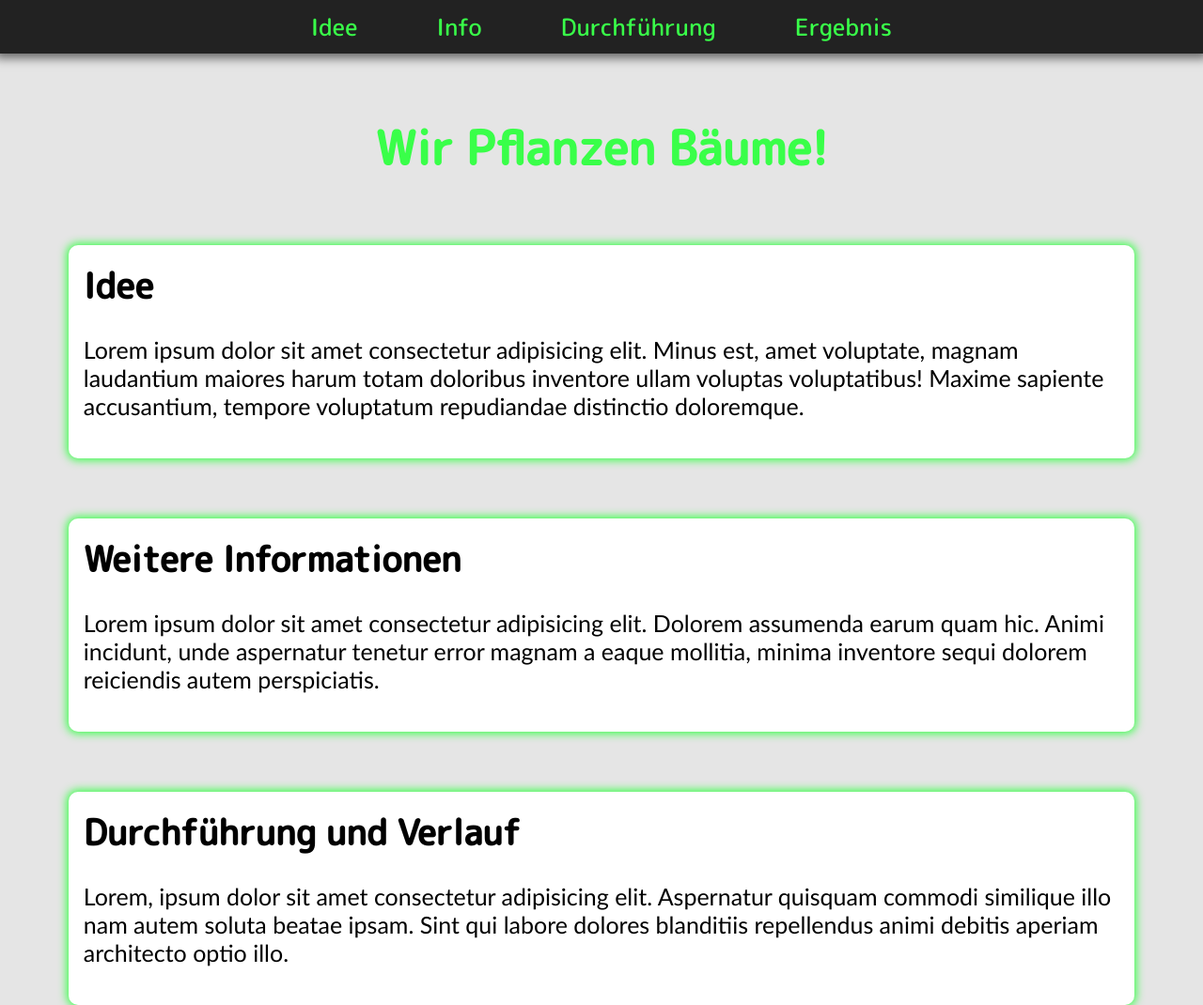
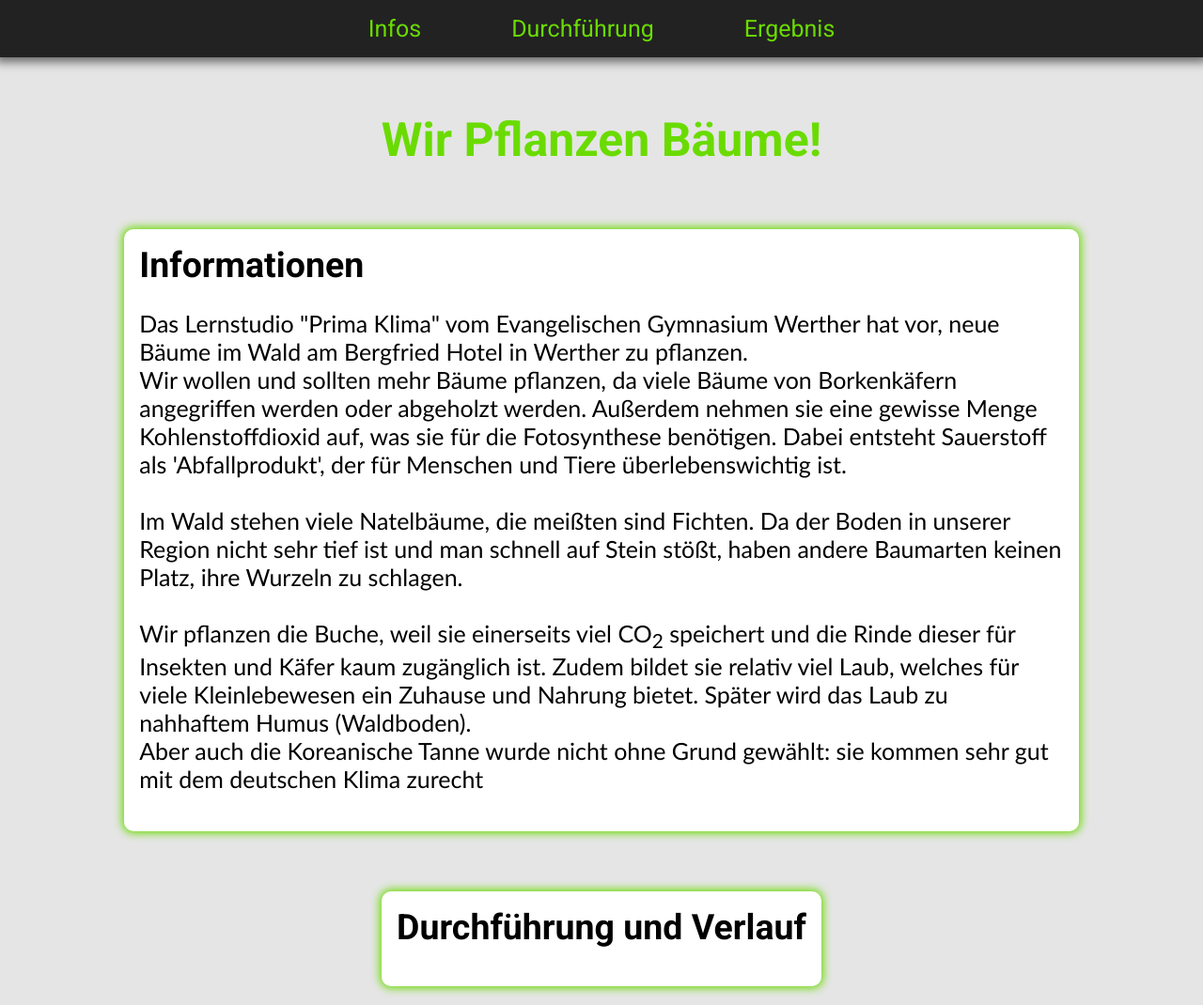
Before and after one commit to Daniel-egw/BUW2022, a plain HTML site: page index.html in a window 1280 px wide. Shown: the top 1070 px of the page at 94% size. Drawn offline with Linux system fonts and the light colour scheme.

Commit message:
add one part of the 1st section

```diff
--- a/index.html
+++ b/index.html
@@ -15,34 +15,48 @@
 
     <header>
         <nav>
-            <a href="#idea" class="aIdea">Idee</a>
-            <a href="#info" class="aInfo">Info</a>
-            <a href="#execution" class="aExecution">Durchführung</a>
-            <a href="#result" class="aResult">Ergebnis</a>
+            <a href="#idea">Infos</a>
+            <a href="#execution">Durchführung</a>
+            <a href="#result">Ergebnis</a>
         </nav>
     </header>
 
     <main>
         <h1>Wir Pflanzen Bäume!</h1>
 
-        <section id="idea">
-            <h2>Idee</h2>
-            <p>Lorem ipsum dolor sit amet consectetur adipisicing elit. Minus est, amet voluptate, magnam laudantium maiores harum totam doloribus inventore ullam voluptas voluptatibus! Maxime sapiente accusantium, tempore voluptatum repudiandae distinctio doloremque. </p>
-        </section>
+        <section id="info">
+            <h2>Informationen</h2>
+            <p>
+                Das Lernstudio "Prima Klima" vom Evangelischen Gymnasium Werther hat vor, neue Bäume im
+                Wald am Bergfried Hotel in Werther zu pflanzen.<br>
+                Wir wollen und sollten mehr Bäume pflanzen, da viele Bäume von Borkenkäfern angegriffen
+                werden oder abgeholzt werden. Außerdem nehmen sie eine gewisse Menge Kohlenstoffdioxid
+                auf, was sie für die Fotosynthese benötigen. Dabei entsteht Sauerstoff als 'Abfallprodukt', der für
+                Menschen und Tiere überlebenswichtig ist.<br><br>
 
-        <section id="info">
-            <h2>Weitere Informationen</h2>
-            <p>Lorem ipsum dolor sit amet consectetur adipisicing elit. Dolorem assumenda earum quam hic. Animi incidunt, unde aspernatur tenetur error magnam a eaque mollitia, minima inventore sequi dolorem reiciendis autem perspiciatis. </p>
+                Im Wald stehen viele Natelbäume, die meißten sind Fichten. Da der Boden in unserer Region
+                nicht sehr tief ist und man schnell auf Stein stößt, haben andere Baumarten keinen Platz, ihre
+                Wurzeln zu schlagen.<br><br>
+
+                Wir pflanzen die Buche, weil sie einerseits viel CO<sub>2</sub> speichert und die Rinde dieser für Insekten
+                und Käfer kaum zugänglich ist. Zudem bildet sie relativ viel Laub, welches für viele Kleinlebewesen
+                ein Zuhause und Nahrung bietet. Später wird das Laub zu nahhaftem Humus (Waldboden).<br>
+                Aber auch die Koreanische Tanne wurde nicht ohne Grund gewählt: sie kommen sehr gut mit dem deutschen Klima zurecht
+            </p>
         </section>
 
         <section id="execution">
             <h2>Durchführung und Verlauf</h2>
-            <p>Lorem, ipsum dolor sit amet consectetur adipisicing elit. Aspernatur quisquam commodi similique illo nam autem soluta beatae ipsam. Sint qui labore dolores blanditiis repellendus animi debitis aperiam architecto optio illo. </p>
-        </section>
+            <p>
+
+            </p>
+         </section>
 
         <section id="result">
             <h2>Ergebnis</h2>
-            </p>Lorem, ipsum dolor sit amet consectetur adipisicing elit. Est ex iure ipsum quidem, accusamus sint voluptate autem temporibus dolore fuga, perspiciatis explicabo ad magnam? Suscipit tempora eius placeat molestiae quo. </p>
+            <p>
+
+            </p>
         </section>
     </main>
 
--- a/style.css
+++ b/style.css
@@ -1,9 +1,14 @@
-@import url('https://fonts.googleapis.com/css2?family=M+PLUS+Rounded+1c:wght@500&display=swap');
+@import url('https://fonts.googleapis.com/css2?family=Roboto:wght@400;700&display=swap');
+
+*
+{
+    font-family: inherit;
+}
 
 body, html
 {
     background-color: #E5E5E5;
-    font-family: 'M PLUS Rounded 1c', sans-serif;
+    font-family: "Roboto", sans-serif;
     font-size: 25px;
     padding: 0;
     margin: 0;
@@ -12,13 +17,21 @@ body, html
 
 :root
 {
-    --colorAccent: #39ff49;
+    --colorAccent: #6adb00;
 }
 
 ::selection
 {
     color: white;
     background-color: var(--colorAccent);
+}
+
+header
+{
+    position: fixed;
+    width: 100%;
+    background-color: #222;
+    box-shadow: 0 0 10px 5px #666;
 }
 
 .skipNav
@@ -39,26 +52,24 @@ body, html
 }
 .skipNav:focus
 {
-    transform: translateX(100%);
+    transform: translateX(10%);
     transition: transform 200ms;
 }
 
 nav
 {
     display: flex;
-    position: fixed;
     justify-content: center;
     gap: 5%;
-    width: 100%;
-    background-color: #222;
-    box-shadow: 0 0 10px 5px #666;
+    flex-wrap: wrap;
 }
 
 a
 {
     text-decoration: none;
     color: var(--colorAccent);
-    padding: 10px;
+    padding: 16px;
+    transition: background-color 100ms ease-in-out;
 }
 a:hover
 {
@@ -97,7 +108,6 @@ section
 }
 
 p
-
 {
     font-family: 'calibri';
 }
```
